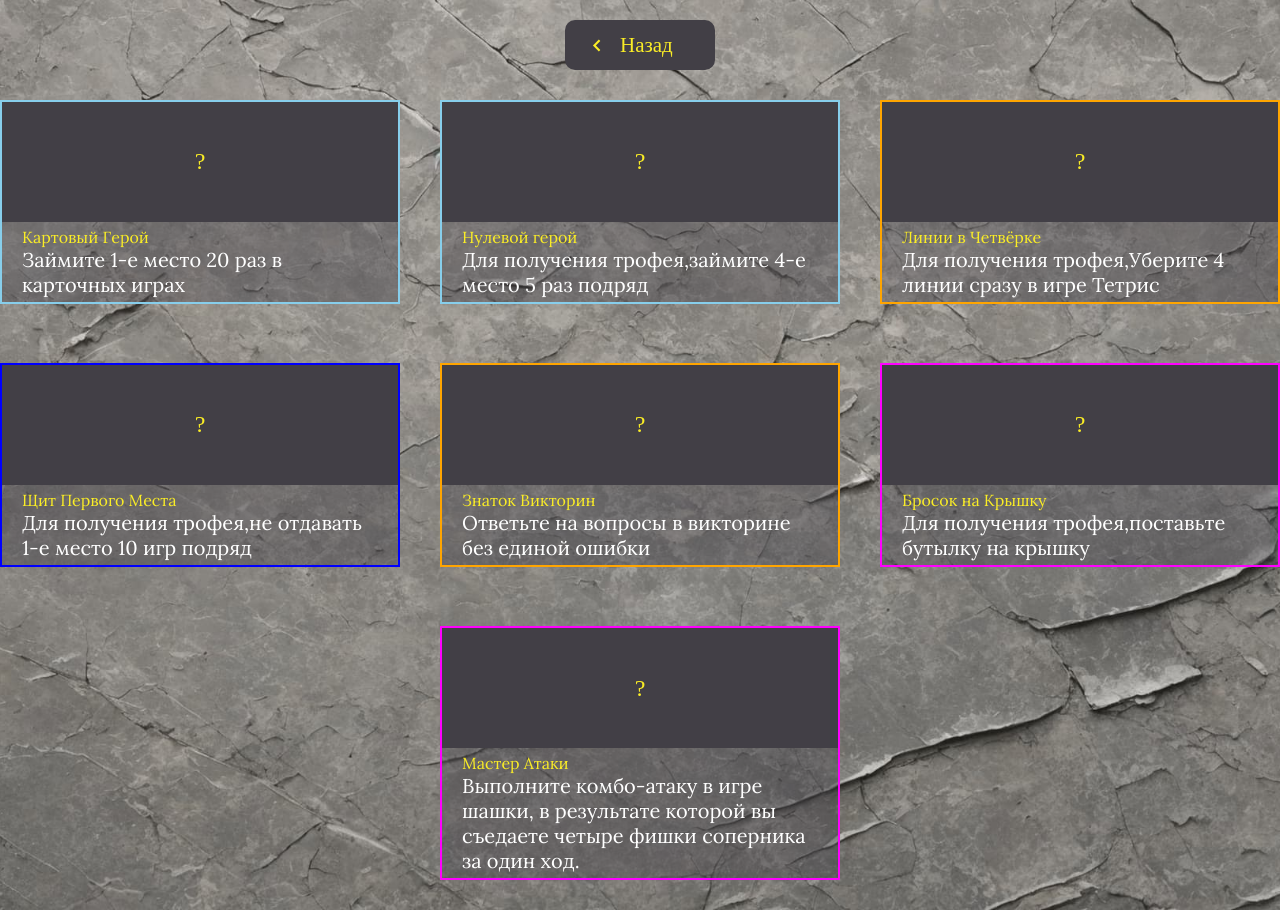
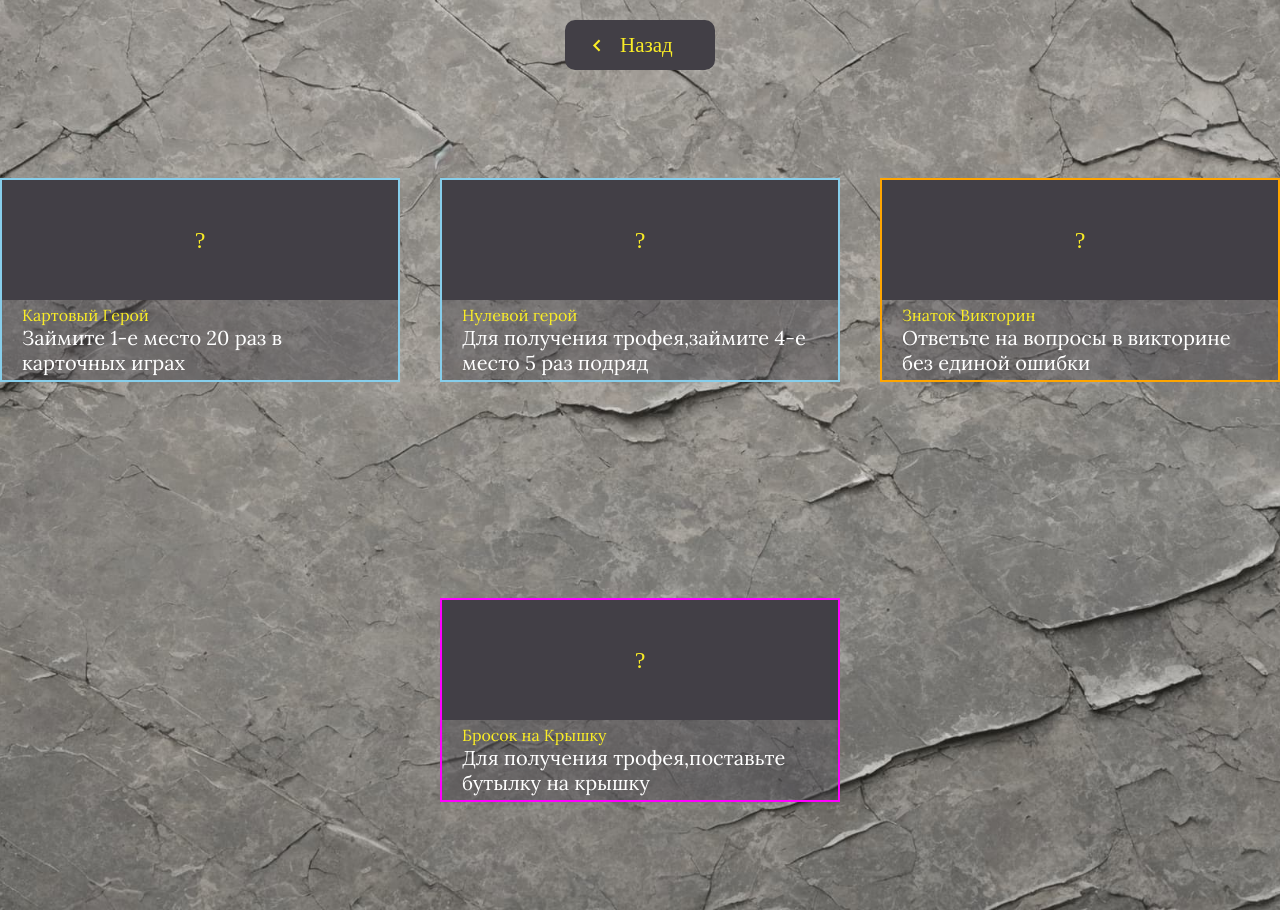
Before and after one commit to Akula3331/TourneyX, a React (Create React App) app: page /achiv in a window 1280 px wide. Built offline with nearby package versions, Linux system fonts and the light colour scheme; a web font is replaced by a local one.

Commit message:
modified:   src/pages/AchievementsPage/AchievementsPage.jsx

```diff
--- a/src/pages/AchievementsPage/AchievementsPage.jsx
+++ b/src/pages/AchievementsPage/AchievementsPage.jsx
@@ -16,16 +16,6 @@ export default function AchievementsPage() {
       rarity:'novice'
     },
     {
-      title: "Линии в Четвёрке",
-      info: 'Для получения трофея,Уберите 4 линии сразу в игре Тетрис',
-      rarity:'medium'
-    },
-    {
-      title: "Щит Первого Места",
-      info: 'Для получения трофея,не отдавать 1-е место 10 игр подряд',
-      rarity:'advanced'
-    },
-    {
       title: "Знаток Викторин",
       info: 'Ответьте на вопросы в викторине без единой ошибки',
       rarity:'medium'
@@ -33,11 +23,6 @@ export default function AchievementsPage() {
     {
       title: "Бросок на Крышку",
       info: 'Для получения трофея,поставьте бутылку на крышку',
-      rarity:'expert'
-    },
-    {
-      title: "Мастер Атаки",
-      info: 'Выполните комбо-атаку в игре шашки, в результате которой вы съедаете четыре фишки соперника за один ход.',
       rarity:'expert'
     },
   ];
```
